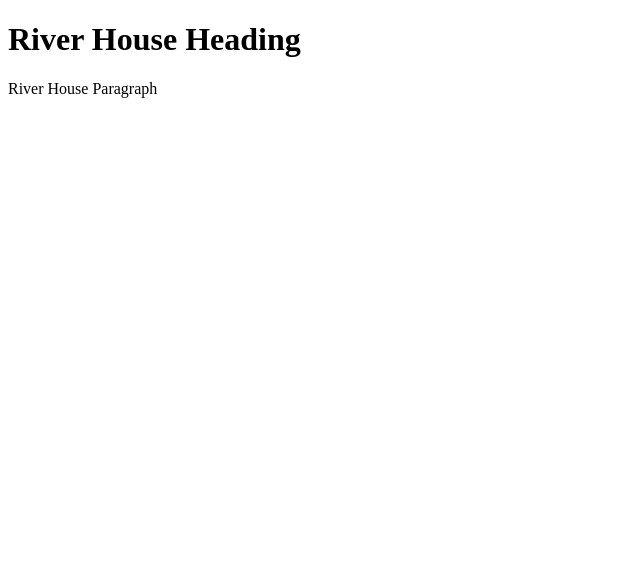
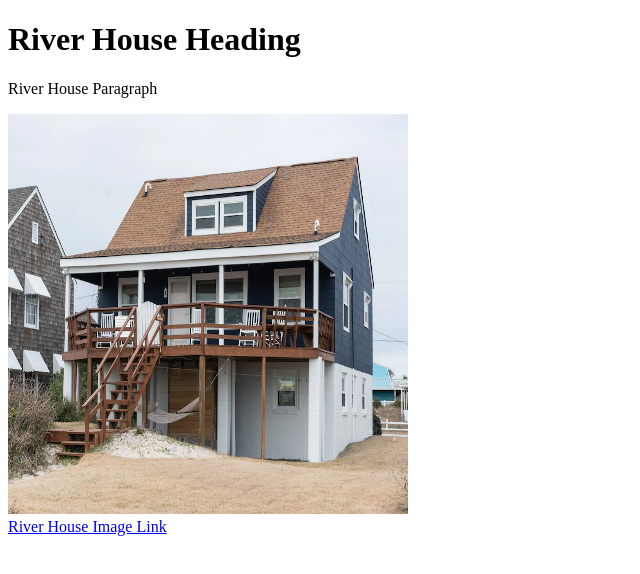
Before and after one commit to gm4rtin/html, a plain HTML site: page index.html in a window 1280 px wide. Shown: the whole page, without its empty margins (0-640 px from the left). Drawn offline with Linux system fonts and the light colour scheme.

Commit message:
Added riverhouse.webp image and link

```diff
--- a/index.html
+++ b/index.html
@@ -7,6 +7,8 @@
 
 	<h1>River House Heading</h1>
 	<p>River House Paragraph</p>
+	<img src="riverhouse.webp" width="400" height="400"><br>
+ 	<a href="https://media.vrbo.com/lodging/35000000/34120000/34110100/34110092/3557851b.f10.jpg">River House Image Link</a>
 
 </body>
 </html>
```
Also changed, not shown: riverhouse.webp (added).
